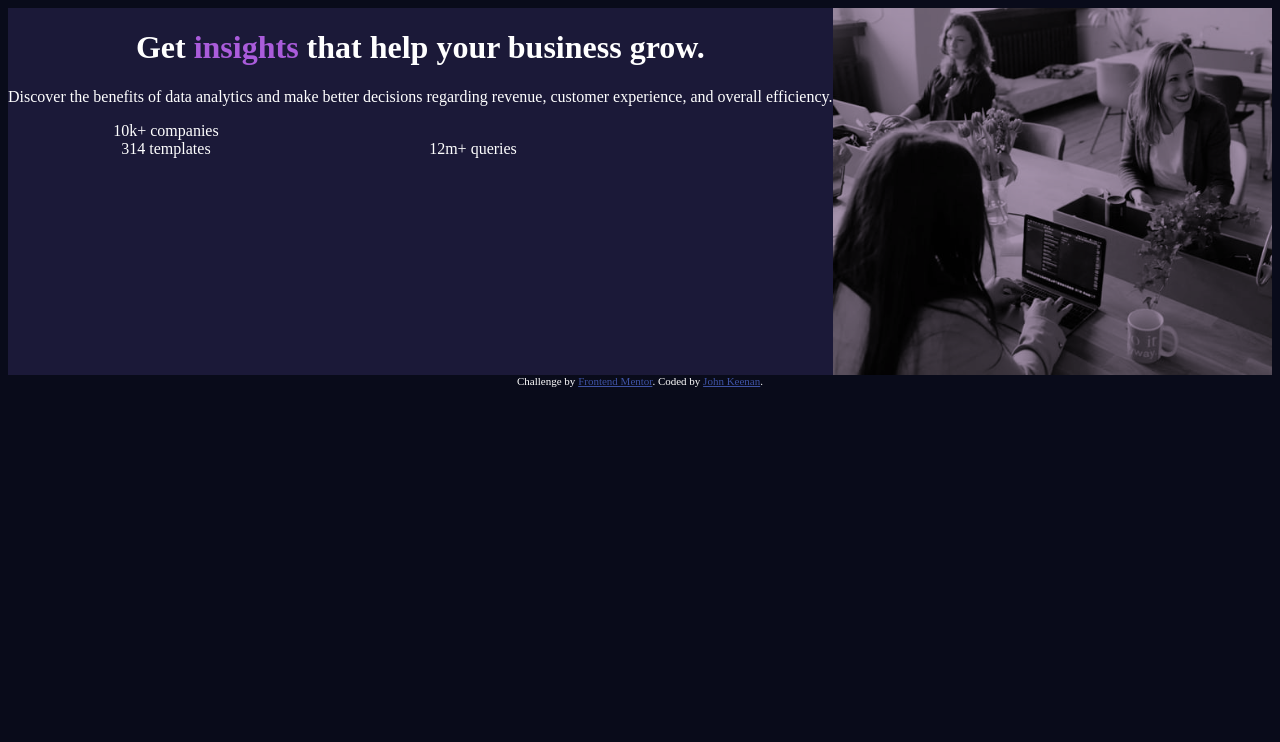
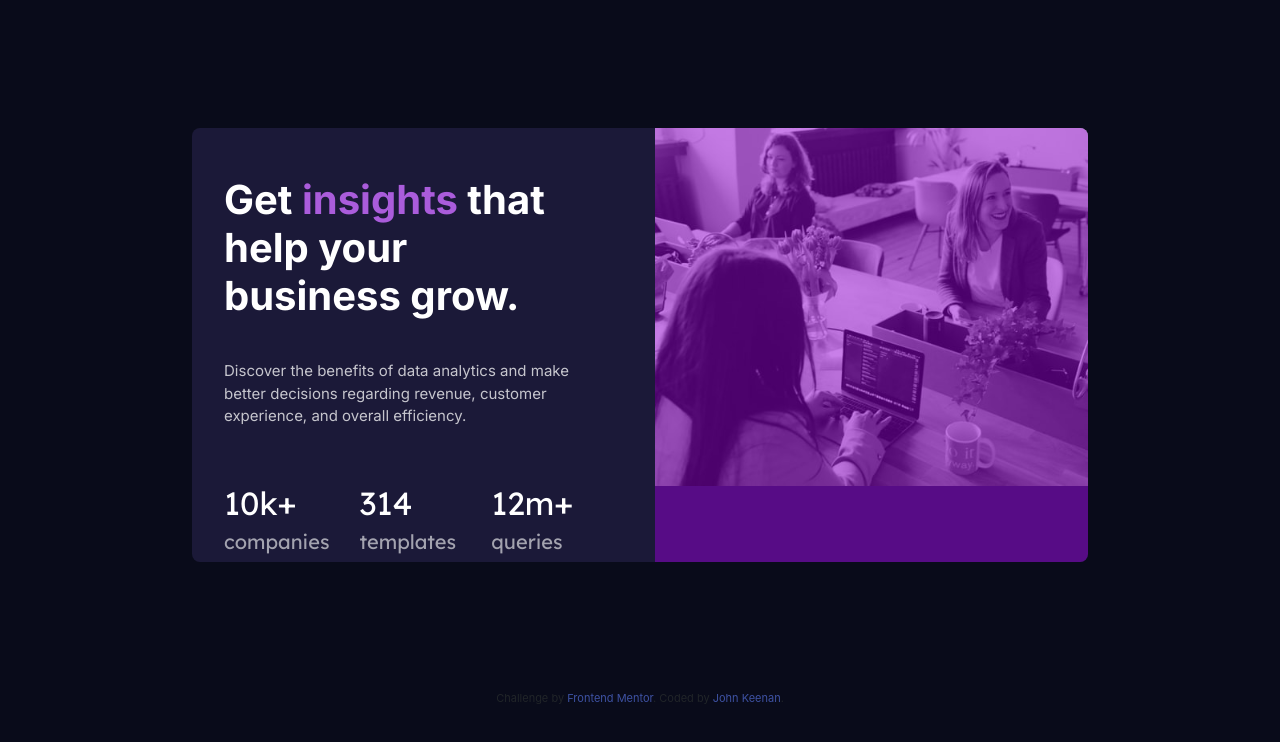
Before and after one commit to Airwolf435/Stats-preview-card, a plain HTML site: page index.html in a window 1280 px wide. Drawn offline with nearby package versions, Linux system fonts and the light colour scheme.

Commit message:
Refactored, converted to use Bootstrap 4.1

```diff
--- a/css/style.css
+++ b/css/style.css
@@ -1,63 +1,84 @@
+.attribution {
+    font-size: 11px; text-align: center;
+}
+
+.attribution a {
+    color: hsl(228, 45%, 44%);
+}
+
 body {
     background-color: hsl(233, 47%, 7%);
-    color: white;
-    text-align: center;
 }
 
-b {
+img {
+    width:100%;
+    height: 100%;
+}
+
+#stats-card {
+    background-color: hsl(244, 38%, 16%);
+    margin: 10% 15%;
+    border: 1rem;
+    border-radius: 0.5rem;
+    overflow: hidden;
+    color: hsl(0, 0%, 100%);
+    font-size: 15px;
+    padding: 0;
+}
+
+#stats-card h1 {
+    font-family: inter, sans-serif;
+    font-weight: 700;
+}
+
+#stats-card b {
     color: hsl(277, 64%, 61%);
 }
 
-.stats-card {
-    background-color: hsl(244, 38%, 16%);
-    margin: 0 auto;
-    text-align: center;
-    display: grid;
-    grid-template-areas: "info info img";
+#stats-card p {
+    color: hsla(0, 0%, 100%, 0.75);
+    font-family: inter, sans-serif;
+    font-weight: 400;
+    padding-top: 2rem;
 }
 
-.stats-data {
-    display: inline;
-    grid-area: info;
+.stats-info {
+    font-family: 'Lexend Deca', sans-serif;
+    padding: 3rem 2rem 0 2rem;
 }
 
-.statistics {
-    grid-template-areas: "1 2 3";
-    display: grid;
-}
 .stats {
-    display: block;
-}
-.stats-1 {
-    grid-area: 1;
-}
-.stats-2 {
-    grid-area: 2;
-}
-.stats-3 {
-    grid-area: 3;
-}
-.stats-image {
-    grid-area: img;
-    background-clip: border-box;
-    background-color: hsl(277, 64%, 61%);
-    display: inline;
-    filter: brightness(50%) sepia(1) hue-rotate(239deg) saturate(60%);
+    padding-top: 2.5rem;
 }
 
-.stats-image img {
+.stats h5 {
+    color: hsla(0, 0%, 100%, 0.6);
+}
+#stats-img {
+    width: 100%;
     height: 100%;
+    padding: 0;
+    overflow: hidden;
+    position: relative;
+}
+#stats-img img{
     width: 100%;
+    height: auto;
 }
 
+.color-mask {
+    display: inline-block;
+    background-color: darkviolet;
+    position: absolute;
+    left: 0;
+    width: 100%;
+    height: 100%;
+    opacity: 0.5;
+}
 
-
-
-
-
-
-
-
-
-.attribution { font-size: 11px; text-align: center; }
-.attribution a { color: hsl(228, 45%, 44%); }
+@media (max-width: 1199px){
+    .stats-info {
+        text-align: center;
+        padding-bottom: 4rem;
+    }
+}
--- a/index.html
+++ b/index.html
@@ -3,40 +3,53 @@
 <head>
   <meta charset="UTF-8">
   <meta name="viewport" content="width=device-width, initial-scale=1.0"> <!-- displays site properly based on user's device -->
+  <link rel="stylesheet" href="https://stackpath.bootstrapcdn.com/bootstrap/4.1.3/css/bootstrap.min.css" integrity="sha384-MCw98/SFnGE8fJT3GXwEOngsV7Zt27NXFoaoApmYm81iuXoPkFOJwJ8ERdknLPMO" crossorigin="anonymous">
+  <link rel="preconnect" href="https://fonts.googleapis.com">
+  <link rel="preconnect" href="https://fonts.gstatic.com" crossorigin>
+  <link href="https://fonts.googleapis.com/css2?family=Inter:wght@400;700&family=Lexend+Deca&display=swap" rel="stylesheet">
+  <script src="https://code.jquery.com/jquery-3.3.1.slim.min.js" integrity="sha384-q8i/X+965DzO0rT7abK41JStQIAqVgRVzpbzo5smXKp4YfRvH+8abtTE1Pi6jizo" crossorigin="anonymous"></script>
+  <script src="https://cdnjs.cloudflare.com/ajax/libs/popper.js/1.14.3/umd/popper.min.js" integrity="sha384-ZMP7rVo3mIykV+2+9J3UJ46jBk0WLaUAdn689aCwoqbBJiSnjAK/l8WvCWPIPm49" crossorigin="anonymous"></script>
+  <script src="https://stackpath.bootstrapcdn.com/bootstrap/4.1.3/js/bootstrap.min.js" integrity="sha384-ChfqqxuZUCnJSK3+MXmPNIyE6ZbWh2IMqE241rYiqJxyMiZ6OW/JmZQ5stwEULTy" crossorigin="anonymous"></script>
   <link rel="stylesheet" href="./css/style.css">
   <link rel="icon" type="image/png" sizes="32x32" href="./images/favicon-32x32.png">
   <title>Frontend Mentor | Stats preview card component</title>
 </head>
 <body>
-  <div class="stats-card">
-    <div class="stats-data">
-      <h1 class="header">Get <b>insights</b> that help your business grow.</h1>
-
-      <p class="pitch">Discover the benefits of data analytics and make better decisions regarding revenue, customer
-        experience, and overall efficiency.</p>
-
-      <div class="statistics">
-
-        <div class="stats stats-1">
-          10k+
-          companies
+  <section id="stats-card">
+    <div class="row">
+      <div class="col-xl">
+        <div class="container stats-info">
+          <h1 >Get <b>insights</b> that help your business grow.</h1>
+          <p>
+            Discover the benefits of data analytics and make better decisions regarding revenue, customer
+            experience, and overall efficiency.
+          </p>
+          <div class="stats">
+            <div class="row">
+              <div class="col">
+                <h2>10k+</h2>
+                <h5>companies</h5>
+              </div>
+              <div class="col">
+                <h2>314</h2>
+                <h5>templates</h5>
+              </div>
+              <div class="col">
+                <h2>12m+</h2>
+                <h5>queries</h5>
+              </div>
+            </div>
+          </div>
         </div>
-
-        <div class="stats stats-2">
-          314
-          templates
-        </div>
-
-        <div class="stats stats-2">
-          12m+
-          queries
+      </div>
+      <div class="col-xl order-first order-xl-last">
+        <div class="container" id="stats-img">
+          <img src="./images/image-header-desktop.jpg">
+          <span class="color-mask"></span>
         </div>
       </div>
     </div>
-    <div class="stats-image">
-      <img src="./images/image-header-desktop.jpg">
-    </div>
-  </div>
+  </section>
   <div class="attribution">
     Challenge by <a href="https://www.frontendmentor.io?ref=challenge" target="_blank">Frontend Mentor</a>.
     Coded by <a href="#">John Keenan</a>.
```
